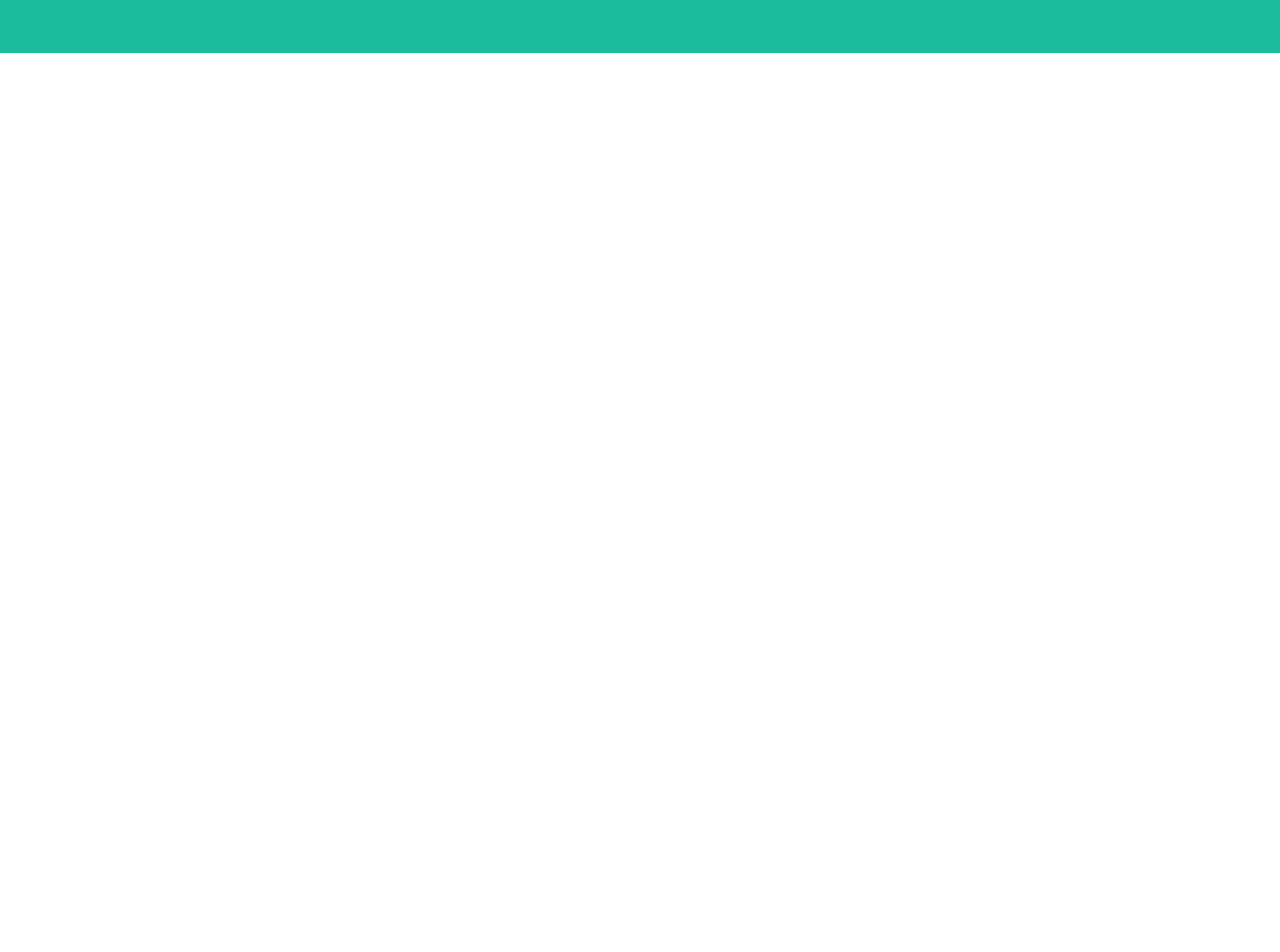
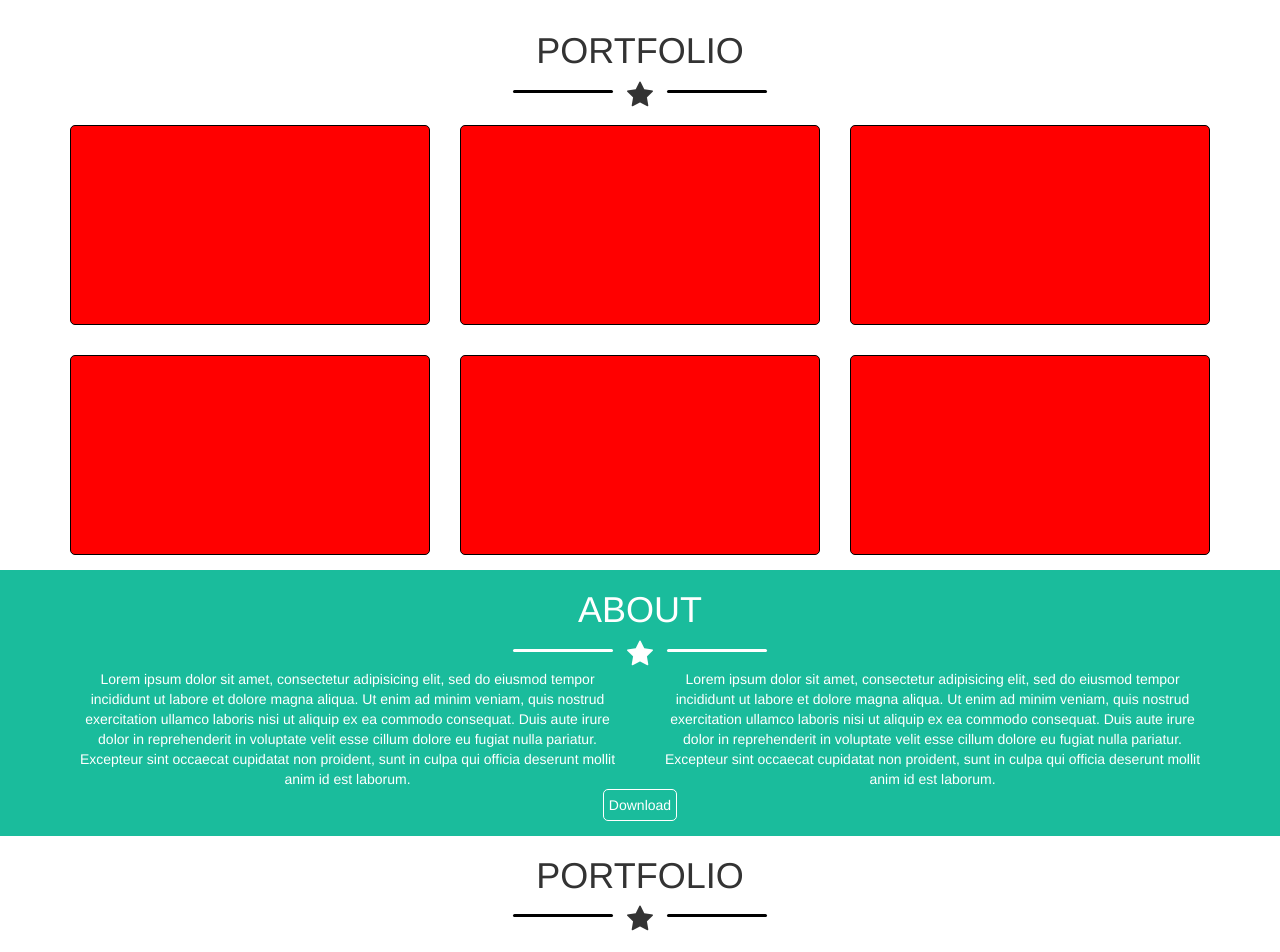
Before and after one commit to aleferraro/html-css-bootstrap-freelancer, a plain HTML site: page index.html in a window 1280 px wide. Shown: the part 500-1452 px from the top of the page. Before the commit the page ends 800 px from the top, so only its background shows below. Drawn offline with nearby package versions, Linux system fonts and the light colour scheme.

Commit message:
Page Structure
## HTML
- implemented structure tags

## CSS
- background styles

```diff
--- a/css/style.css
+++ b/css/style.css
@@ -1,5 +1,8 @@
-header {
+header, .about, footer {
   color: white;
+}
+
+h1, header {
   text-transform: uppercase;
 }
 
@@ -18,9 +21,8 @@ nav.fixed {
 
 /* JUMBOTRON */
 
-section.jumbotron {
+section.jumbotron, section.about {
   background-color: #1ABC9C;
-  padding-top: 120px;
 }
 
 section.jumbotron img {
@@ -58,6 +60,49 @@ ul.menu > li > a {
   color: white;
 }
 
+/* PORTFOLIO */
+
+.card {
+  background-color: red;
+  height: 200px;
+  border: 1px solid black;
+  border-radius: 5px;
+  margin-top: 15px;
+  margin-bottom: 15px;
+}
+
+/* ABOUT */
+
+.about .button {
+  border: 1px solid white;
+  border-radius: 5px;
+  display: inline-block;
+  padding: 5px;
+  margin-bottom: 15px;
+}
+
+/* CONTACT */
+
+.contact {
+  height: 500px;
+}
+
+/* FOOTER */
+
+/* CREDITS */
+
+.credits {
+  background-color: #3A546D;
+  height: 300px;
+}
+
+/* COPY */
+
+.copy {
+  background-color: #2C3E50;
+  height: 100px;
+}
+
 /* HELPERS */
 
 .ghost-align::before {
@@ -67,10 +112,6 @@ ul.menu > li > a {
   vertical-align: middle;
 }
 
-.h-500 {
-  height: 500px;
-}
-
 .a-center {
   text-align: center;
 }
@@ -78,3 +119,11 @@ ul.menu > li > a {
 .bg-white {
   background-color: white;
 }
+
+.bg-black {
+  background-color: black;
+}
+
+.pt-120 {
+  padding-top: 120px;
+}
--- a/index.html
+++ b/index.html
@@ -13,13 +13,13 @@
       <nav class="fixed">
         <div class="container">
           <div class="row">
-            <div class="col-xs-9 col-sm-6 nav_left">
+            <div class="col-xs-9 col-sm-7 nav_left">
               <h1>start bootstrap</h1>
             </div>
             <div class="col-xs-3 visible-xs nav_right">
               <i class="fa fa-bars fa-3x" aria-hidden="true"></i>
             </div>
-            <div class="hidden-xs col-sm-6 nav_right">
+            <div class="hidden-xs col-sm-5 nav_right">
               <ul class="menu">
                 <li><a href="#">portfolio</a></li>
                 <li><a href="#">about</a></li>
@@ -50,18 +50,114 @@
       </section>
     </header>
     <main>
-      <section>
+      <section class="portfolio">
+        <div class="container a-center">
+          <h1>portfolio</h1>
+          <div class="row">
+            <div class="col-xs-offset-4 col-xs-4 a-center">
+              <div class="bg-black bar ghost-align"></div>
+              <div class="star">
+                <i class="fa fa-star fa-2x" aria-hidden="true"></i>
+              </div>
+              <div class="bg-black bar ghost-align"></div>
+            </div>
+          </div>
+          <div class="row">
+            <div class="col-xs-12 col-sm-6 col-md-4">
+              <div class="card">
 
+              </div>
+            </div>
+            <div class="col-xs-12 col-sm-6 col-md-4">
+              <div class="card">
+
+              </div>
+            </div>
+            <div class="col-xs-12 col-sm-6 col-md-4">
+              <div class="card">
+
+              </div>
+            </div>
+            <div class="col-xs-12 col-sm-6 col-md-4">
+              <div class="card">
+
+              </div>
+            </div>
+            <div class="col-xs-12 col-sm-6 col-md-4">
+              <div class="card">
+
+              </div>
+            </div>
+            <div class="col-xs-12 col-sm-6 col-md-4">
+              <div class="card">
+
+              </div>
+            </div>
+          </div>
+        </div>
       </section>
-      <section>
+      <section class="about a-center">
+        <div class="container">
+          <h1>about</h1>
+          <div class="row">
+            <div class="col-xs-offset-4 col-xs-4 a-center">
+              <div class="bg-white bar ghost-align"></div>
+              <div class="star">
+                <i class="fa fa-star fa-2x" aria-hidden="true"></i>
+              </div>
+              <div class="bg-white bar ghost-align"></div>
+            </div>
+          </div>
+          <div class="row">
+            <div class="col-xs-12 col-sm-6">
+              Lorem ipsum dolor sit amet, consectetur adipisicing elit, sed do eiusmod tempor incididunt ut labore et dolore magna aliqua. Ut enim ad minim veniam, quis nostrud exercitation ullamco laboris nisi ut aliquip ex ea commodo consequat. Duis aute irure dolor in reprehenderit in voluptate velit esse cillum dolore eu fugiat nulla pariatur. Excepteur sint occaecat cupidatat non proident, sunt in culpa qui officia deserunt mollit anim id est laborum.
+            </div>
+            <div class="col-xs-12 col-sm-6">
+              Lorem ipsum dolor sit amet, consectetur adipisicing elit, sed do eiusmod tempor incididunt ut labore et dolore magna aliqua. Ut enim ad minim veniam, quis nostrud exercitation ullamco laboris nisi ut aliquip ex ea commodo consequat. Duis aute irure dolor in reprehenderit in voluptate velit esse cillum dolore eu fugiat nulla pariatur. Excepteur sint occaecat cupidatat non proident, sunt in culpa qui officia deserunt mollit anim id est laborum.
+            </div>
+          </div>
+          <div class="button">
+            Download
+          </div>
+        </div>
+      </section>
+      <section class="contact">
+        <div class="container a-center">
+          <h1>portfolio</h1>
+          <div class="row">
+            <div class="col-xs-offset-4 col-xs-4 a-center">
+              <div class="bg-black bar ghost-align"></div>
+              <div class="star">
+                <i class="fa fa-star fa-2x" aria-hidden="true"></i>
+              </div>
+              <div class="bg-black bar ghost-align"></div>
+            </div>
+          </div>
+          <form class="" action="index.html" method="post">
 
-      </section>
-      <section>
-
+          </form>
+        </div>
       </section>
     </main>
-    <footer>
-
+    <footer class="a-center">
+      <section class="credits">
+        <div class="container">
+          <div class="row">
+            <div class="col-xs-12 col-sm-4">
+              Lorem ipsum dolor sit amet, consectetur adipisicing elit, sed do eiusmod tempor incididunt ut labore et dolore magna aliqua. Ut enim ad minim veniam, quis nostrud exercitation ullamco laboris nisi ut aliquip ex ea commodo consequat. Duis aute irure dolor in reprehenderit in voluptate velit esse cillum dolore eu fugiat nulla pariatur. Excepteur sint occaecat cupidatat non proident, sunt in culpa qui officia deserunt mollit anim id est laborum.
+            </div>
+            <div class="col-xs-12 col-sm-4">
+              Lorem ipsum dolor sit amet, consectetur adipisicing elit, sed do eiusmod tempor incididunt ut labore et dolore magna aliqua. Ut enim ad minim veniam, quis nostrud exercitation ullamco laboris nisi ut aliquip ex ea commodo consequat. Duis aute irure dolor in reprehenderit in voluptate velit esse cillum dolore eu fugiat nulla pariatur. Excepteur sint occaecat cupidatat non proident, sunt in culpa qui officia deserunt mollit anim id est laborum.
+            </div>
+            <div class="col-xs-12 col-sm-4">
+              Lorem ipsum dolor sit amet, consectetur adipisicing elit, sed do eiusmod tempor incididunt ut labore et dolore magna aliqua. Ut enim ad minim veniam, quis nostrud exercitation ullamco laboris nisi ut aliquip ex ea commodo consequat. Duis aute irure dolor in reprehenderit in voluptate velit esse cillum dolore eu fugiat nulla pariatur. Excepteur sint occaecat cupidatat non proident, sunt in culpa qui officia deserunt mollit anim id est laborum.
+            </div>
+          </div>
+        </div>
+      </section>
+      <section class="copy">
+        Copyright
+      </section>
     </footer>
   </body>
 </html>
```
